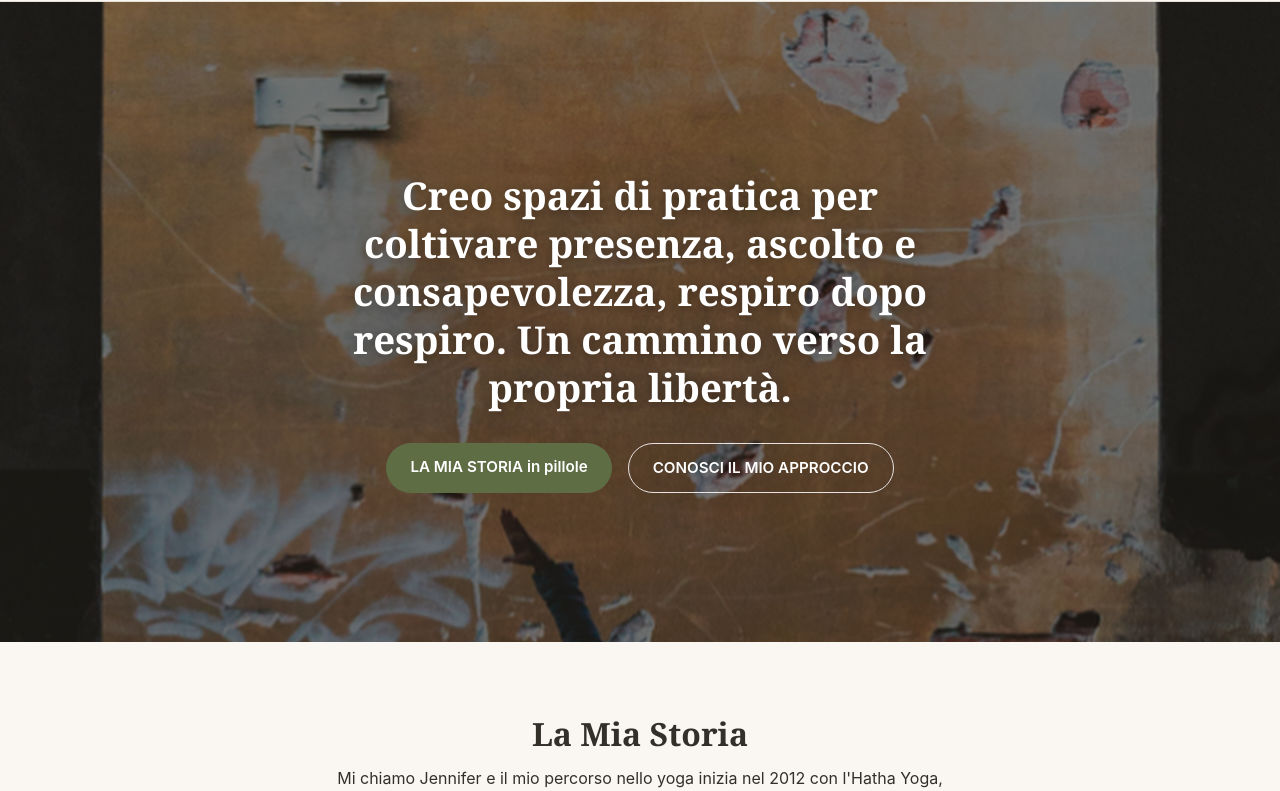
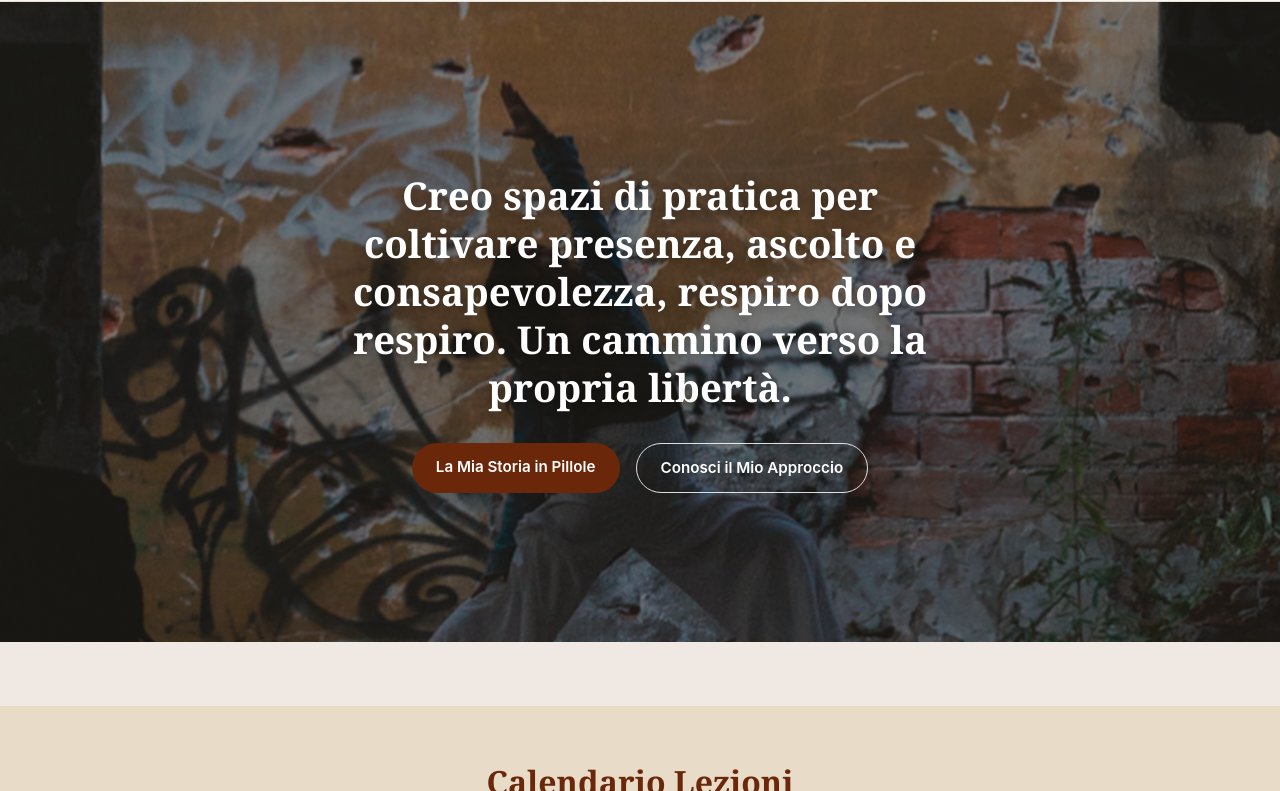
Before and after one commit to StructuredSpace/jennifer-rainoldi-yoga, a website with bundled scripts: page index.html in a window 1280 px wide. Shown: the part 71-862 px from the top of the page. Built offline with nearby package versions, Linux system fonts and the light colour scheme.

Commit message:
fix: brand palette, hero crop, expandable about, calendar size
- Apply real brand colors (deep maroon, burnt orange, gold) to
  buttons, headings, and the flagship pricing card, replacing the
  placeholder sage/terracotta palette; re-verified WCAG AA contrast
  on every text/button pairing.
- Reposition the hero photo so the subject is visible instead of
  cropped out.
- Make hero CTA button copy consistent (title case instead of mixed
  caps), and turn the About bio/philosophy into click-to-reveal
  panels (hidden by default, toggled via the hero buttons or nav
  link, synced aria-expanded across triggers) instead of always-on
  content.
- Reduce the calendar image's max size by ~20%.

```diff
--- a/data.js
+++ b/data.js
@@ -10,8 +10,8 @@ export const translations = {
     hero: {
       tagline:
         "Creo spazi di pratica per coltivare presenza, ascolto e consapevolezza, respiro dopo respiro. Un cammino verso la propria libertà.",
-      ctaStoria: "LA MIA STORIA in pillole",
-      ctaApproccio: "CONOSCI IL MIO APPROCCIO",
+      ctaStoria: "La Mia Storia in Pillole",
+      ctaApproccio: "Conosci il Mio Approccio",
     },
     about: {
       heading: "La Mia Storia",
@@ -67,8 +67,8 @@ export const translations = {
     hero: {
       tagline:
         "I create spaces for practice to cultivate presence, listening, and awareness, breath after breath. A path toward your own freedom.",
-      ctaStoria: "MY STORY in a nutshell",
-      ctaApproccio: "DISCOVER MY APPROACH",
+      ctaStoria: "My Story in a Nutshell",
+      ctaApproccio: "Discover My Approach",
     },
     about: {
       heading: "My Story",
--- a/index.html
+++ b/index.html
@@ -18,7 +18,7 @@
         <span></span><span></span><span></span>
       </button>
       <nav id="nav-menu" class="nav-menu">
-        <a href="#storia" data-i18n="nav.about">Chi Sono</a>
+        <a href="#storia" data-reveal="storia" data-i18n="nav.about">Chi Sono</a>
         <a href="#calendar" data-i18n="nav.calendar">Calendario</a>
         <a href="#pricing" data-i18n="nav.pricing">Pacchetti</a>
         <a href="#bookyway" data-i18n="nav.bookyway">Prenota</a>
@@ -36,19 +36,19 @@
       <div class="container hero-inner">
         <h1 data-i18n="hero.tagline">Creo spazi di pratica per coltivare presenza, ascolto e consapevolezza, respiro dopo respiro. Un cammino verso la propria libertà.</h1>
         <div class="hero-ctas">
-          <a class="button button--primary" href="#storia" data-i18n="hero.ctaStoria">LA MIA STORIA in pillole</a>
-          <a class="button button--secondary" href="#approccio" data-i18n="hero.ctaApproccio">CONOSCI IL MIO APPROCCIO</a>
+          <a class="button button--primary" href="#storia" data-reveal="storia" data-i18n="hero.ctaStoria">La Mia Storia in Pillole</a>
+          <a class="button button--secondary" href="#approccio" data-reveal="approccio" data-i18n="hero.ctaApproccio">Conosci il Mio Approccio</a>
         </div>
       </div>
     </section>
 
     <section id="about" class="about">
       <div class="container">
-        <div id="storia">
+        <div id="storia" hidden>
           <h2 data-i18n="about.heading">La Mia Storia</h2>
           <p data-i18n="about.bio">Bio in caricamento…</p>
         </div>
-        <div id="approccio">
+        <div id="approccio" hidden>
           <h3 data-i18n="about.philosophyHeading">La Mia Filosofia</h3>
           <p class="philosophy" data-i18n="about.philosophy">Filosofia in caricamento…</p>
         </div>
--- a/script.js
+++ b/script.js
@@ -64,6 +64,30 @@ function initPricingExpanders(container) {
   });
 }
 
+function toggleReveal(targetId) {
+  const target = document.getElementById(targetId);
+  if (!target) return;
+  const wasHidden = target.hidden;
+  target.hidden = !wasHidden;
+  document.querySelectorAll(`[data-reveal="${targetId}"]`).forEach((trigger) => {
+    trigger.setAttribute("aria-expanded", String(wasHidden));
+  });
+  if (wasHidden) {
+    const prefersReducedMotion = window.matchMedia("(prefers-reduced-motion: reduce)").matches;
+    target.scrollIntoView({ behavior: prefersReducedMotion ? "auto" : "smooth", block: "start" });
+  }
+}
+
+function initRevealToggles() {
+  document.querySelectorAll("[data-reveal]").forEach((trigger) => {
+    trigger.setAttribute("aria-expanded", "false");
+    trigger.addEventListener("click", (event) => {
+      event.preventDefault();
+      toggleReveal(trigger.getAttribute("data-reveal"));
+    });
+  });
+}
+
 function initLanguageToggle() {
   document.querySelectorAll(".lang-toggle button").forEach((btn) => {
     btn.addEventListener("click", () => applyLanguage(btn.dataset.lang));
@@ -93,6 +117,7 @@ function init() {
   const initialLang = savedLang === "en" ? "en" : "it";
   initLanguageToggle();
   initMobileNav();
+  initRevealToggles();
   applyLanguage(initialLang);
 }
 
--- a/styles.css
+++ b/styles.css
@@ -1,14 +1,14 @@
 :root {
-  --color-bg: #faf7f2;
-  --color-bg-alt: #f1e9df;
+  --color-bg: #efe8e3;
+  --color-bg-alt: #e8dcc8;
   --color-surface: #ffffff;
   --color-text: #33302a;
   --color-muted: #746c60;
-  --color-accent: #7c8b5d;
-  --color-accent-dark: #5f6d45;
-  --color-highlight: #c97b4a;
-  --color-highlight-bg: #fbeee3;
-  --color-highlight-text: #9c5730;
+  --color-accent: #d7851a;
+  --color-accent-dark: #6b270a;
+  --color-highlight: #ba5400;
+  --color-highlight-bg: #f9e8d4;
+  --color-highlight-text: #6b270a;
   --color-border: #e7e0d5;
   --radius: 14px;
   --shadow: 0 8px 24px rgba(51, 48, 42, 0.08);
@@ -42,6 +42,7 @@ h1, h2, h3, h4 {
   font-weight: 600;
   line-height: 1.25;
   margin: 0 0 0.6em;
+  color: var(--color-accent-dark);
 }
 
 p {
@@ -169,7 +170,7 @@ a {
 .button--secondary {
   background: transparent;
   color: var(--color-accent-dark);
-  border: 1px solid var(--color-accent);
+  border: 1px solid var(--color-accent-dark);
 }
 
 .button:hover {
@@ -192,9 +193,9 @@ a {
   align-items: center;
   justify-content: center;
   text-align: center;
-  background-image: linear-gradient(rgba(30, 24, 16, 0.55), rgba(30, 24, 16, 0.55)), url("assets/hero-photo.jpg");
+  background-image: linear-gradient(rgba(30, 24, 16, 0.5), rgba(30, 24, 16, 0.5)), url("assets/hero-photo.jpg");
   background-size: cover;
-  background-position: center 30%;
+  background-position: center 70%;
   scroll-margin-top: 90px;
 }
 
@@ -236,6 +237,10 @@ section h2 {
   font-size: clamp(1.5rem, 2.5vw, 2rem);
   text-align: center;
   margin-bottom: 12px;
+}
+
+.about {
+  padding: 32px 0;
 }
 
 .about p,
@@ -402,7 +407,7 @@ section h2 {
 .calendar-image {
   display: block;
   width: 100%;
-  max-width: 1400px;
+  max-width: 1120px;
   height: auto;
   margin: 32px auto 0;
 }
```
